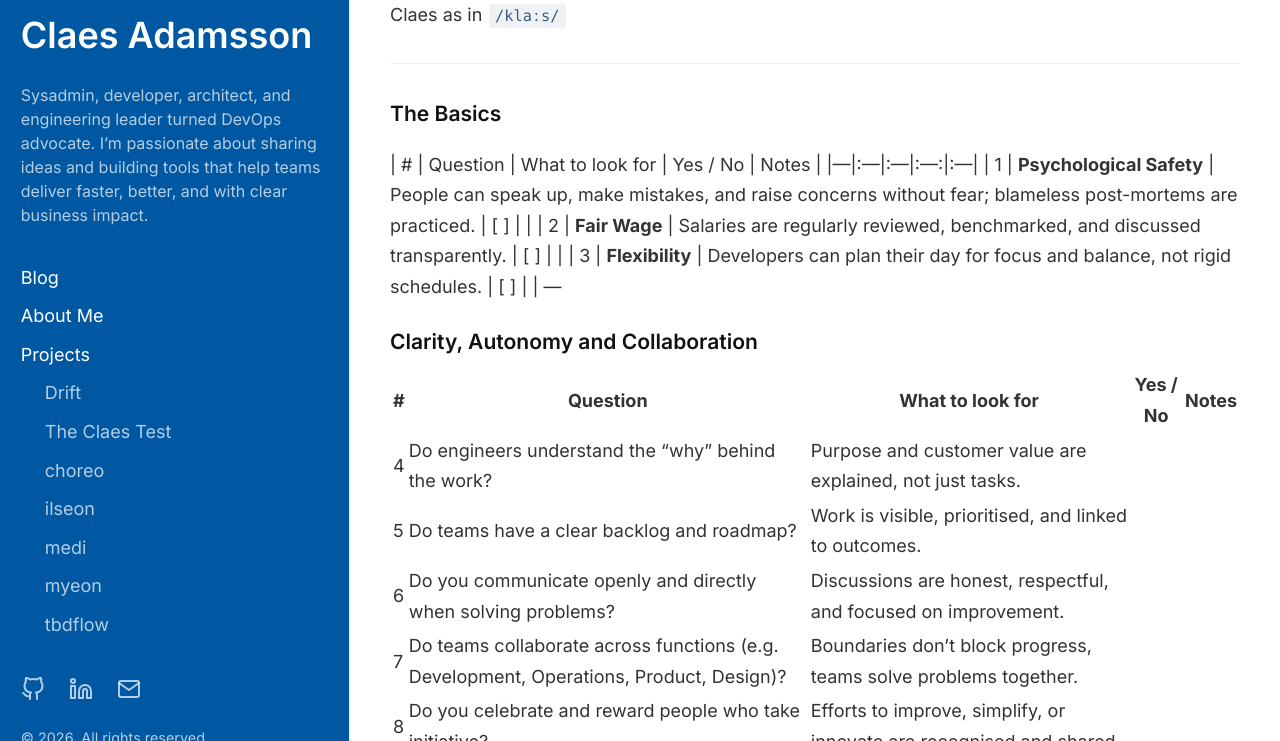
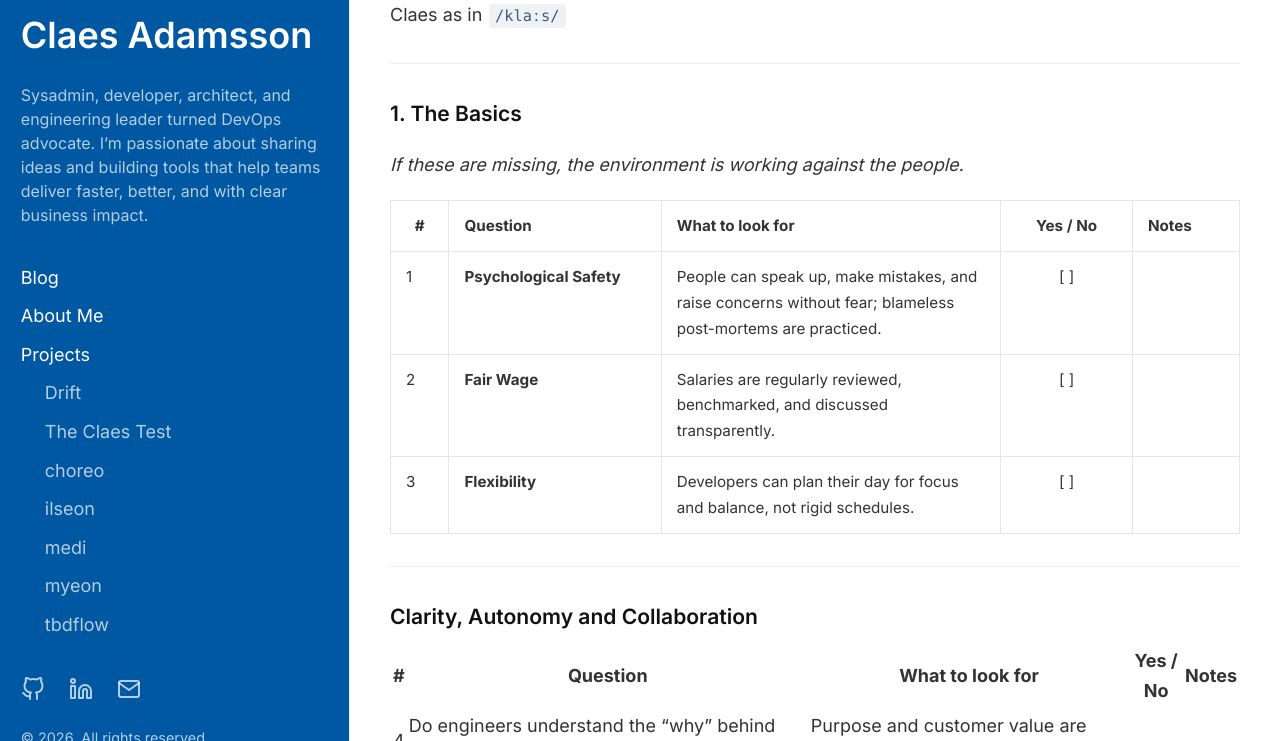
Before and after one commit to cladam/cladam.github.io, a Jekyll site: the page built from _projects/the-claes-test.md, in a window 1280 px wide and 900 px high, scrolled down 364 px, cut to the strip 159-900 px from the top of the window. Built offline with Jekyll 4.4.1, drawn with Linux system fonts in a browser that asks for light colours.

Commit message:
fix: fix table

```diff
--- a/_projects/the-claes-test.md
+++ b/_projects/the-claes-test.md
@@ -15,15 +15,17 @@ Claes as in `/klaːs/`
 
 ---
 
-### The Basics
+### 1. The Basics
 
-{:.claes-test-table}
+*If these are missing, the environment is working against the people.*
 
 | # | Question | What to look for | Yes / No | Notes |
 |---|:---|:---|:---:|:---|
 | 1 | **Psychological Safety** | People can speak up, make mistakes, and raise concerns without fear; blameless post-mortems are practiced. | [ ] | |
 | 2 | **Fair Wage** | Salaries are regularly reviewed, benchmarked, and discussed transparently. | [ ] | |
 | 3 | **Flexibility** | Developers can plan their day for focus and balance, not rigid schedules. | [ ] | |
+{: .claes-test-table}
+
 ---
 
 ### Clarity, Autonomy and Collaboration
```
